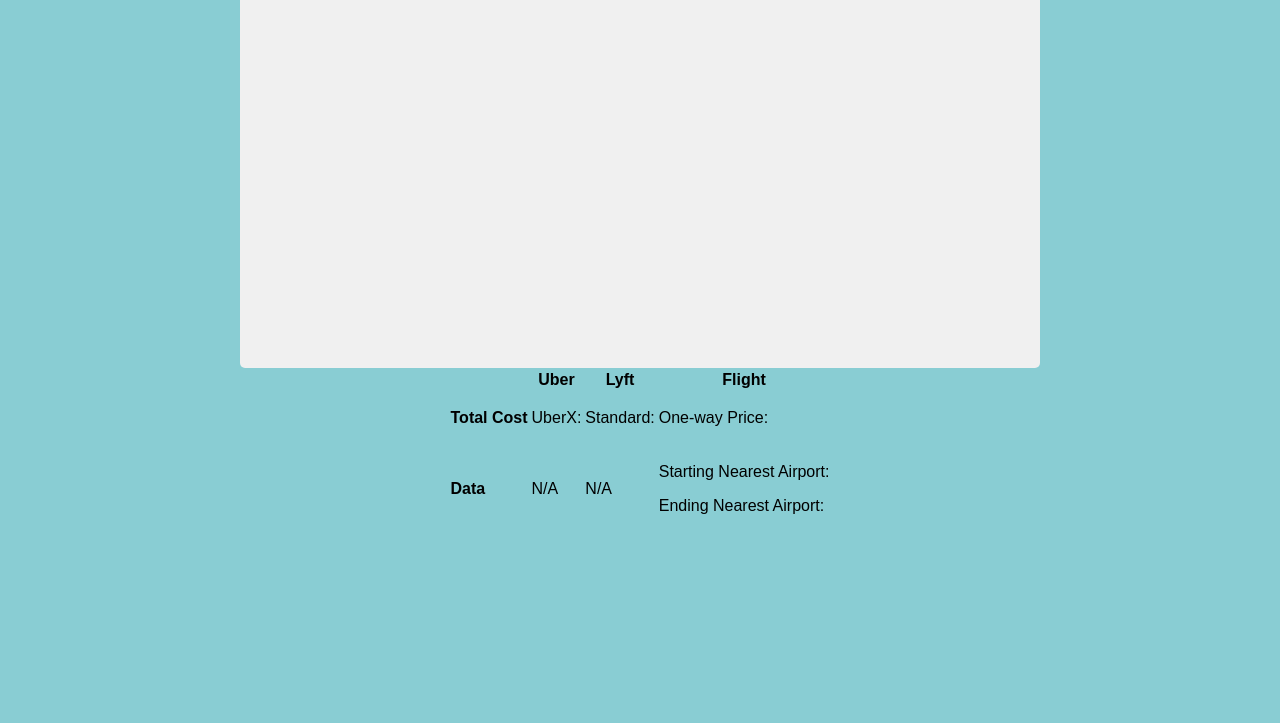
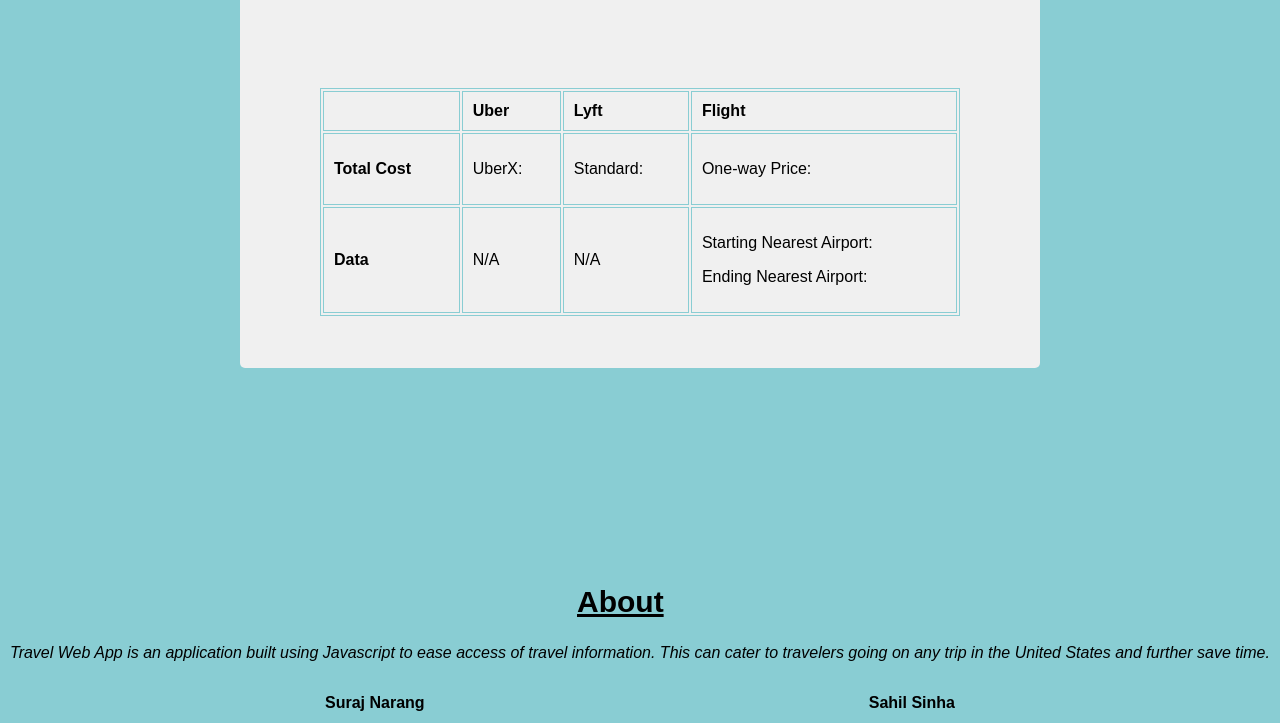
Before and after one commit to SurajNarang/TravelApp, a plain HTML site: page TravelApp.html in a window 1280 px wide. Shown: the part 344-1067 px from the top of the page. Drawn offline with nearby package versions, Linux system fonts and the light colour scheme; some packages are replaced by stand-ins of ours.

Commit message:
Updated style

```diff
--- a/style.css
+++ b/style.css
@@ -42,6 +42,33 @@ body {
     right: 22%;
     top: 34%;
     font-size: 13px;
+}
+
+.airport-view {
+    width: 20%;
+    position: absolute;
+    overflow: hidden;
+    right: 22%;
+    top: 45%;
+    font-size: 13px;
+}
+
+table,
+td,
+th {
+    border: 1px solid #89cdd3;
+    text-align: left;
+}
+
+table {
+    position: absolute;
+    width: 50%;
+    bottom: 140px;
+}
+
+th,
+td {
+    padding: 10px;
 }
 
 
@@ -251,17 +278,6 @@ h2.title {
     left: 45%;
 }
 
-h2.title:after {
-    content: '';
-    position: absolute;
-    width: 100px;
-    height: 2px;
-    margin-left: -132px;
-    left: 10%;
-    bottom: 0px;
-    background-color: #00008b;
-}
-
 .description {
     font-style: italic;
 }
```
